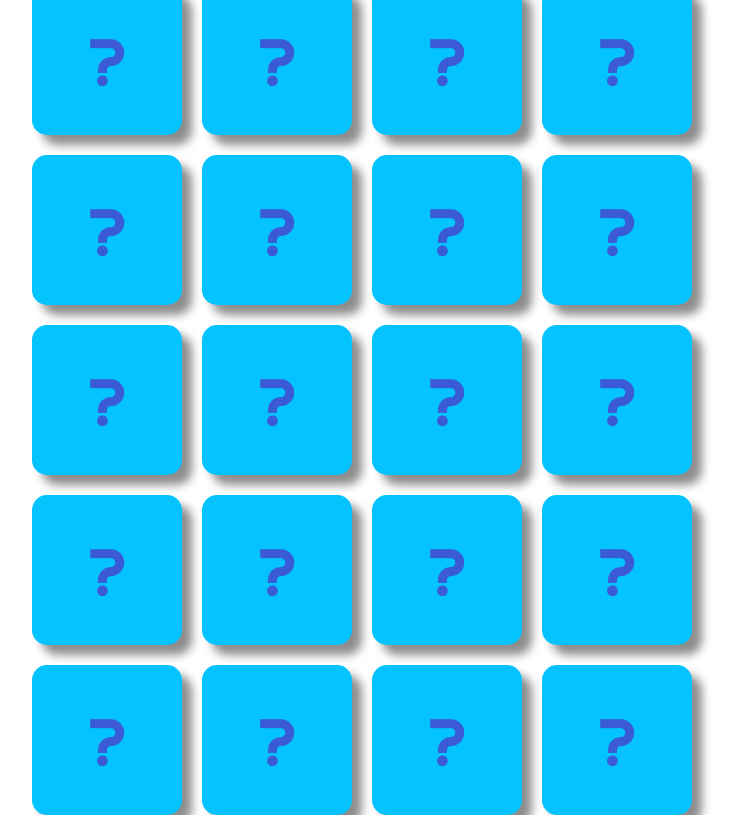
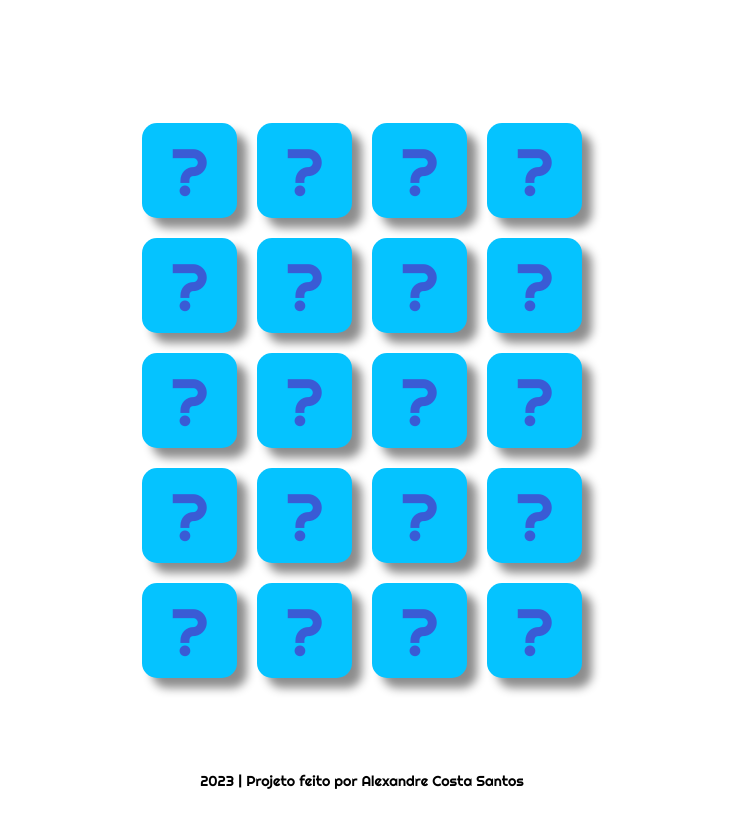
Before and after one commit to alecsdev90/memoria, a plain HTML site: page index.html in a window 1280 px wide. Shown: the whole page, without its empty margins (278-1017 px from the left). Drawn offline with Linux system fonts and the light colour scheme.

Commit message:
redimensionamento dos cards e inclusão do footer

```diff
--- a/assets/css/style.css
+++ b/assets/css/style.css
@@ -16,12 +16,11 @@ body{
 }
 
 .card{
-    width: 150px;
-    height: 150px;
+    width: 95px;
+    height: 95px;
     position: relative;
     transform-style: preserve-3d;
     transition: transform .5s;
-
 }
 
 img{
@@ -89,5 +88,10 @@ top: 0;
     display: grid;
     grid-template: 1fr 1fr 1fr 1fr / 1fr 1fr 1fr 1fr;
     gap: 20px;
+}
 
+footer{
+    position: fixed;
+    bottom: 10px;
+    font-size: 0.9em;
 }
--- a/index.html
+++ b/index.html
@@ -26,9 +26,14 @@
     </div>
 
 
-
     <script src="./assets/js/game.js"></script>
     <script src="./assets/js/script.js"></script>
 
+    <footer>
+        2023 | Projeto feito por Alexandre Costa Santos
+    </footer>
+
+
 </body>
+
 </html>
```
